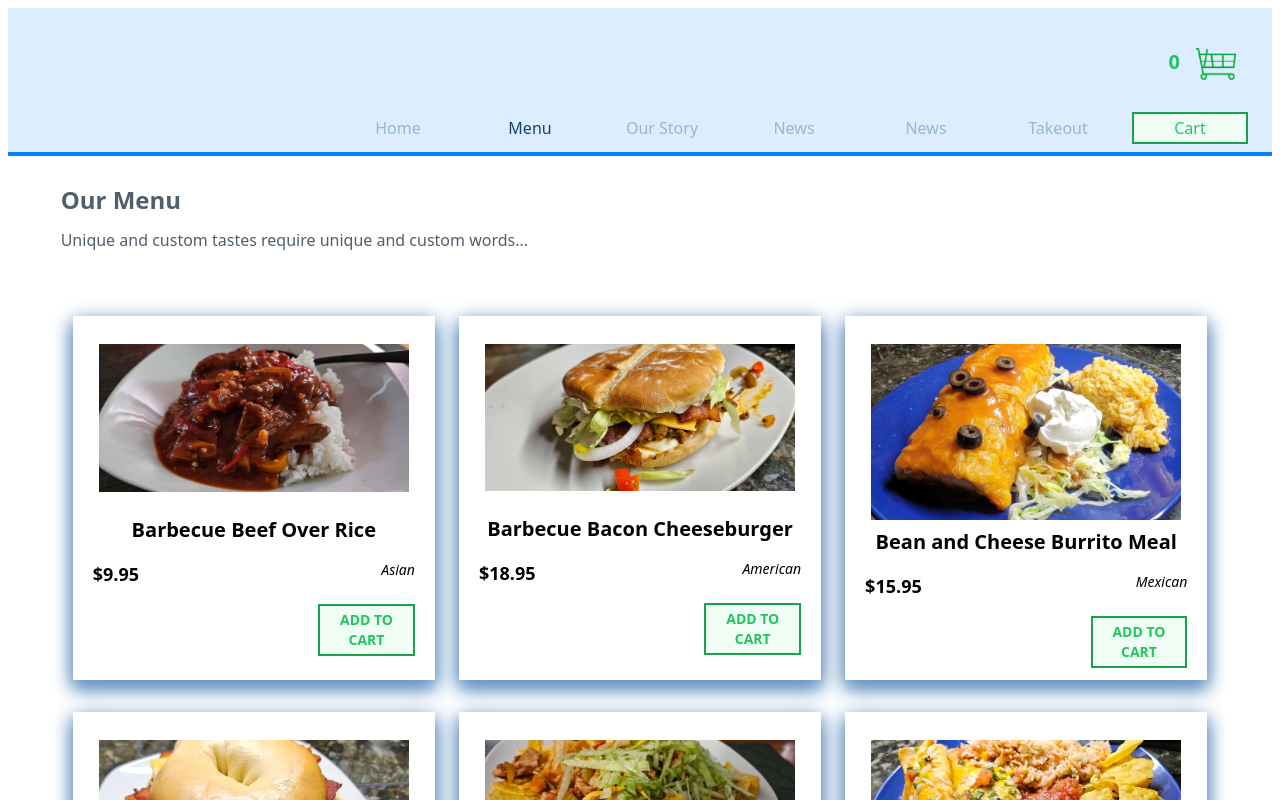
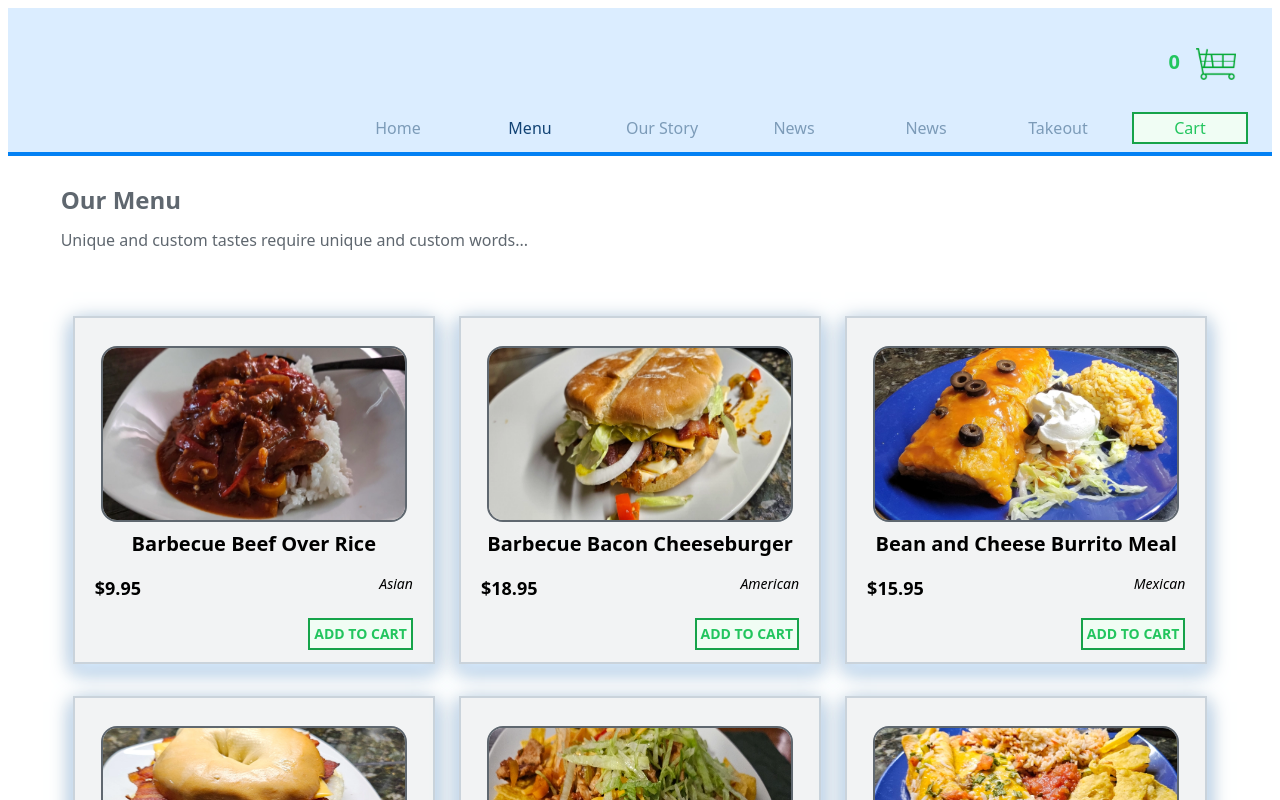
Before and after one commit to TimeSentinel/reactCart, a React (Vite) app: page / in a window 1280 px wide. Shown: the top 800 px of the page. Built offline with nearby package versions, Linux system fonts and the light colour scheme.

Commit message:
Updated main menu CSS, cart functionality, and completed product detail page css and function.

```diff
--- a/src/App.tsx
+++ b/src/App.tsx
@@ -7,11 +7,7 @@ REQ: Vite-React.js+TypeScript, react-router-dom, react-hot-toast,
 */
 
 /*
-todo: menu page heading
-todo: total on Cart page
-todo: place order on cart page
 todo: css on details page
-todo: css on shopping Cart
 todo: local storage for Cart
 todo: payment for cart
 todo: submit pickup/delivery order
@@ -22,7 +18,6 @@ todo: news, pkg-Cart from database
 todo: cms admin login
 todo: user accounts: login, user page, user settings, theme, etc
 todo: user accounts: order history, billing info
-
  */
 
 import './App.css';
--- a/src/index.css
+++ b/src/index.css
@@ -12,23 +12,17 @@ REQ: TailwindCSS, PostCSS, PostCSS-Custom-Properties
 
 /* ################################ SYSTEM VARIABLES ################################ */
 :root {
-    /* ---------- Header Colors ---------- */
-    --header-bg-color: #dbedff;
-    --header-text-color: #124374;
-    --header-border-color: #0381f4;
-    --header-button-color: #7c9bb8;
-    --header-button-hover-color: #0381f4;
-    --header-button-hover-text-color: #dbedff;
-    --header-button-selected-color: #8bc0f1;
-    --header-button-selected-text-color: #0475e6;
-    --header-button-disabled-color: #98b7d2;
+    /* ---------- Theme1 Colors ---------- */
+    --light-color: #dbedff;
+    --soft-color: #8bc0f1;
+    --medium-color: #7c9bb8;
+    --dark-color: #124374;
+    --bright-color: #0381f4;
 
-    /* ---------- Body Colors ------------ */
-    --body-text-color: #4f5f6d;
+    --light-shade: #f2f3f4;
+    --medium-shade: #cad3db;
+    --dark-shade: #5f676f;
 
-    /* ---------- Cart Colors ------------ */
-    --product-shadow-color: #6a96c2;
-    --cart-row-border-color: #dbdbdb;
 
     /* ---------- Cart-Column Layout ------------ */
     --Column1: 43%; /* Item Name */
@@ -69,8 +63,8 @@ body {
 
 /* ################################ Header ################################ */
 header {
-    background-color: var(--header-bg-color);
-    border-color: var(--header-border-color);
+    background-color: var(--light-color);
+    border-color: var(--bright-color);
     @apply w-full h-full px-4 align-text-bottom text-right;
     @apply border-b-4;
 
@@ -109,22 +103,22 @@ header {
                 }
 
                 .enabled {
-                    color: var(--header-text-color);
+                    color: var(--dark-color);
                 }
 
                 .enabled:hover {
-                    color: var(--header-button-hover-text-color);
-                    background-color: var(--header-button-hover-color);
+                    color: var(--light-color);
+                    background-color: var(--bright-color);
                 }
 
                 .selected {
-                    color: var(--header-button-selected-text-color);
-                    background-color: var(--header-button-selected-color);
+                    color: var(--bright-color);
+                    background-color: var(--soft-color);
                 }
 
                 .disabled {
                     @apply cursor-not-allowed;
-                    color: var(--header-button-disabled-color);
+                    color: var(--medium-color);
                 }
 
                 .cartButton {
@@ -193,12 +187,12 @@ header {
 
 .cartLineTop {
     @apply w-5/12 mx-auto mb-16 border-b-2 ;
-    border-color: var(--cart-row-border-color);
+    border-color: var(--light-shade);
 }
 
 .cartLineBottom {
     @apply w-5/12 mx-auto mt-16 border-b-2 ;
-    border-color: var(--cart-row-border-color);
+    border-color: var(--light-shade);
 }
 
 .cartTotal {
@@ -216,6 +210,7 @@ header {
         @apply border-green-800 bg-green-300 text-green-800 font-bold;
         transform: scale(1.1)
     }
+
     .disabled {
         @apply cursor-not-allowed border-gray-500 text-gray-500 bg-gray-200;
     }
@@ -234,10 +229,16 @@ header {
     }
 
     .cartTableHeader {
-        @apply flex w-full text-gray-500 border-b-2 border-gray-500 my-2 px-2;
+        @apply flex w-full border-b-2 my-2 px-2 pt-1;
+        color: var(--dark-shade);
+        border-color: var(--dark-shade);
 
         .cartTableHeaderItem {
             @apply w-fit font-bold;
+        }
+
+        .column0 {
+            @apply px-1 mr-5 font-bold text-red-700;
         }
 
         .column1 {
@@ -286,14 +287,80 @@ header {
 /* *********** CART MENU (food) *********** */
 .menuHeader {
     @apply w-11/12 h-36 mx-auto pt-4;
-    color: var(--body-text-color);
+    color: var(--dark-shade);
+
     h1 {
         @apply my-3;
     }
 }
+
 .menuContainer {
     @apply w-11/12 mx-auto;
 }
+
+/* *********** CART - Product Details *********** */
+.productPage {
+    @apply w-11/12 mx-auto mt-5 pb-16 pt-8;
+    @apply border-2 shadow-2xl;
+    border-color: var(--medium-shade);
+
+    .productPic {
+        @apply w-10/12 mx-auto p-4;
+
+        img {
+            @apply w-10/12 mx-auto mb-4 rounded-md;
+            @apply border-2 shadow-2xl;
+            border-color: var(--dark-shade);
+        }
+
+        .productTitle {
+            @apply w-9/12 mx-auto mb-2 mt-6;
+            color: var(--dark-shade);
+        }
+    }
+
+    .productSection {
+        @apply w-8/12 mx-auto text-lg;
+
+        color: var(--dark-shade);
+
+        .productCatRow {
+            @apply flex justify-between my-4;
+
+            .productPrice {
+                @apply font-bold text-2xl;
+            }
+
+            .productCat {
+                @apply italic text-lg;
+                color: var(--medium-shade);
+            }
+        }
+
+        .productButton {
+            @apply w-4/12 mx-auto text-center my-8;
+
+            button {
+                @apply p-2 font-bold border-2 rounded-xl;
+                @apply border-green-400 text-green-400 bg-green-900;
+            }
+
+            button:hover {
+                @apply border-green-200 bg-green-700 text-green-200 font-bold;
+                transform: scale(1.1)
+            }
+        }
+
+        .productInCart {
+            @apply w-7/12 h-12 mx-auto content-center font-bold text-2xl text-center ;
+            @apply text-red-800 bg-yellow-300 border-red-500 border-2;
+        }
+
+    }
+
+}
+
+
 /* --------------- END -- Content -- END --------------- */
 
 /* ################################ Footer ################################ */
--- a/src/pkg-Cart/containers/Cart/Cart.css
+++ b/src/pkg-Cart/containers/Cart/Cart.css
@@ -3,12 +3,11 @@
 .cartCard {
     @apply flex flex-row h-8 my-2 px-2;
     @apply border-b-2;
-    border-color: var(--cart-row-border-color);
+    border-color: var(--medium-shade);
 
     .cartTitle {
         @apply font-bold ;
         width: var(--Column1);
-
     }
 
     .cartCategory {
--- a/src/pkg-Cart/containers/Product/Product.css
+++ b/src/pkg-Cart/containers/Product/Product.css
@@ -7,8 +7,11 @@ REQ: TailwindCSS, PostCSS, PostCSS-Custom-Properties
 */
 
 .product-card {
-    box-shadow: 0 8px 16px 0 var(--product-shadow-color), 0 6px 20px 0 var(--product-shadow-color);
+    box-shadow: 0 8px 16px 0 var(--light-color), 0 6px 20px 0 var(--medium-color);
     @apply w-full h-full p-3;
+    @apply border-2;
+    border-color: var(--medium-shade);
+    background-color: var(--light-shade);
 
     h2 {
         @apply my-2 text-center font-bold;
@@ -22,7 +25,9 @@ REQ: TailwindCSS, PostCSS, PostCSS-Custom-Properties
         @apply w-11/12 max-h-48 mx-auto overflow-hidden;
 
         img {
-            @apply max-h-full mx-auto my-4;
+            @apply h-44 w-96 mx-auto my-4 rounded-2xl;
+            @apply border-2;
+            border-color: var(--dark-shade);
         }
     }
     .thumbnail:hover {
@@ -32,7 +37,7 @@ REQ: TailwindCSS, PostCSS, PostCSS-Custom-Properties
     .productLine {
         @apply flex pt-2;
         .cartAdded {
-            @apply w-8/12 pt-4 text-right font-bold text-orange-600;
+            @apply w-6/12 pt-4 mr-4 text-left font-bold text-orange-600;
         }
         .productPrice {
             @apply w-5/12 font-bold text-lg px-2;
@@ -43,7 +48,7 @@ REQ: TailwindCSS, PostCSS, PostCSS-Custom-Properties
         }
     }
     .cartButton {
-        @apply w-4/12 text-right content-end px-2 pt-2 text-sm font-bold text-green-500;
+        @apply w-full text-right content-end px-2 pt-2 text-sm font-bold text-green-500;
         button {
             @apply p-1 border-green-600 border-2 bg-green-50;
         }
--- a/src/pkg-Cart/pages/Cart/index.tsx
+++ b/src/pkg-Cart/pages/Cart/index.tsx
@@ -23,7 +23,7 @@ const Cart: React.FC = () => {
             type: "EMPTY_CART",
             payload: {id: 0, quantity: 0}
         })
-        toast.success("CART EMPTIED!")
+        if (Object.keys(activeCart).length !== 0) toast.success("CART EMPTIED!")
     }
     let totalT = 0
     const [total, setTotal] = useState<number>(0)
@@ -56,6 +56,7 @@ const Cart: React.FC = () => {
             <hr className="cartLineTop"/>
             <div className="cartTable">
                 <div className="cartTableHeader">
+                    <div className="cartTableHeaderItem column0">X</div>
                     <div className="cartTableHeaderItem column1">Item</div>
                     <div className="cartTableHeaderItem column2">Category</div>
                     <div className="cartTableHeaderItem column3">Price</div>
@@ -80,7 +81,7 @@ const Cart: React.FC = () => {
             <hr className="cartLineBottom"/>
             <div className="cartFooter">
                 <button onClick={() => {
-                    toast.success("Order Submitted!")
+                    if (Object.keys(activeCart).length !== 0) toast.success("Order Submitted!")
                 }} className={
                     Object.keys(activeCart).length == 0 &&
                     "disabled" || "enabled"
--- a/src/pkg-Cart/pages/ProductDetail/index.tsx
+++ b/src/pkg-Cart/pages/ProductDetail/index.tsx
@@ -1,6 +1,6 @@
 /* Product Detail
 ################################### Restaurant Functional Module ###################################
-/src/pages/ProduleDetail/index.tsx    ::: product detail
+/src/pages/ProductDetail/index.tsx    ::: product detail
 REQ: Vite-React.js+TypeScript, react-router-dom, react-hot-toast,
 (c)2024 Lance Stubblefield
 ####################################################################################################
@@ -8,16 +8,19 @@ REQ: Vite-React.js+TypeScript, react-router-dom, react-hot-toast,
 
 import {useParams} from "react-router-dom"
 import {useContext} from "react";
-import { ProductInterface} from "src/globalTypes.tsx";
+import {ProductInterface} from "src/globalTypes.tsx";
+import {useNavigate} from "react-router-dom";
 import {ctx} from "src/context";
 import toast from "react-hot-toast";
 
 const ProductDetail: React.FC = () => {
     const state = useContext(ctx)?.state
     const dispatch = useContext(ctx)?.dispatch
+    const navigate = useNavigate();
     const activeCart = state?.shoppingCart || []
     const activeProducts = state?.products || []
     const {title} = useParams()
+
     const product: ProductInterface = activeProducts.find(
         product => product.title.trim() === title?.trim()
     ) as ProductInterface
@@ -41,13 +44,39 @@ const ProductDetail: React.FC = () => {
 
     return (
         <div className="productPage">
-            <img src={product.image} alt={product.title}/>
-            <h2>{title}</h2>
-            <p> {product.description}
-            </p>
-            {product.price}
-            {product.category}
-            <button onClick={() => addClick(product.id)}>ADD TO CART</button>
+            <div className="productPic">
+                <img src={product.image} alt={product.title}/>
+                <div className="productTitle">
+                    <h1>{title}</h1>
+                </div>
+            </div>
+            <div className="productSection">
+                <p> {product.description}
+                </p>
+                <div className="productCatRow">
+                    <div className="productPrice">
+                        {new Intl.NumberFormat('en-US', {
+                            style: 'currency',
+                            currency: 'USD'
+                        }).format(product.price) ?? 0}
+                    </div>
+                    <div className="productCat">
+                        {product.category}
+                    </div>
+                </div>
+                <div className="productButton">
+                    <button onClick={() => addClick(product.id)}>ADD TO CART</button>
+                </div>
+
+                {product.id in activeCart && <div className="productInCart">
+                    <button onClick={() =>
+                        navigate("/cart")}>
+                        {activeCart[product.id]} in cart!
+                    </button>
+                </div>
+                }
+
+            </div>
         </div>
     )
 }
```
